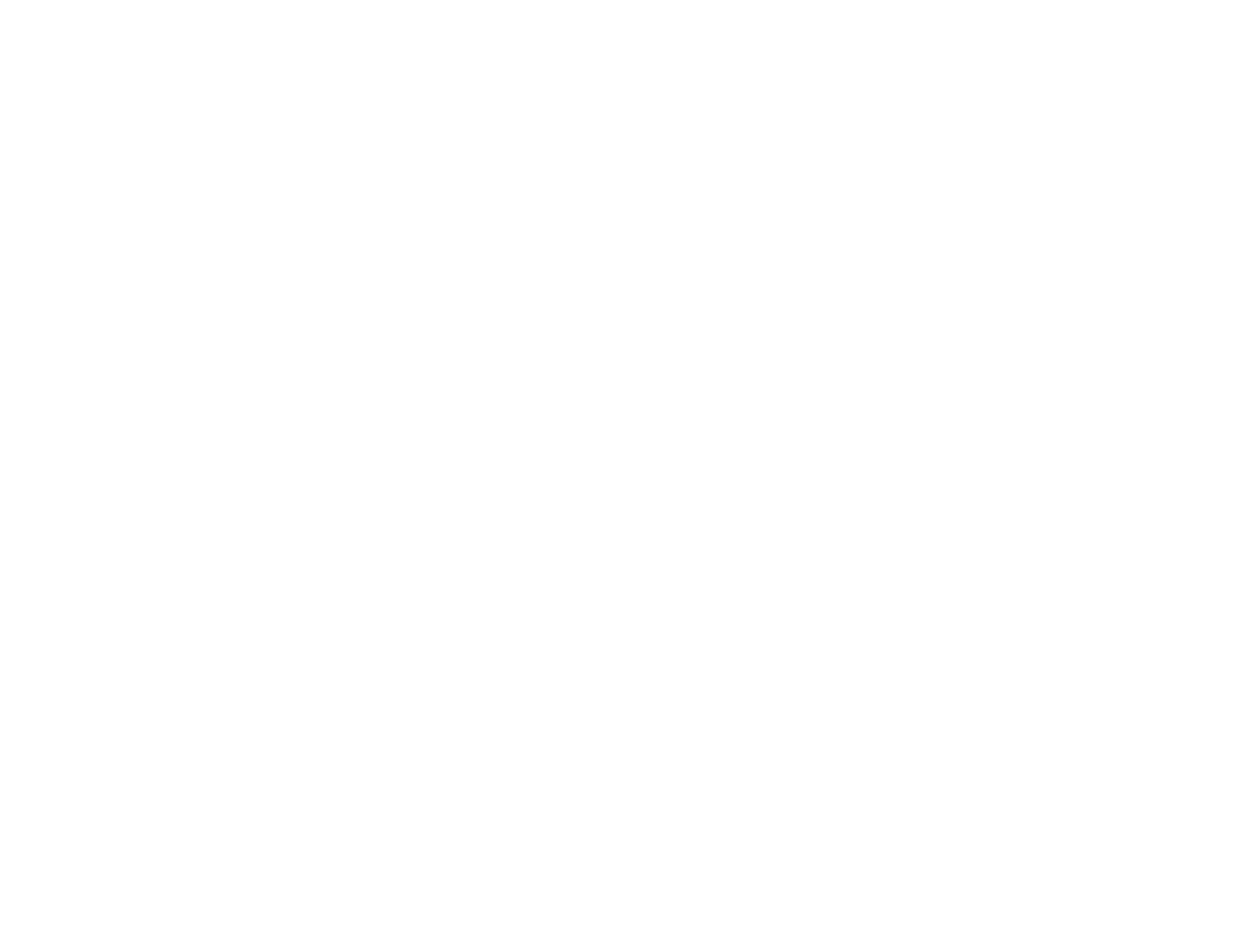
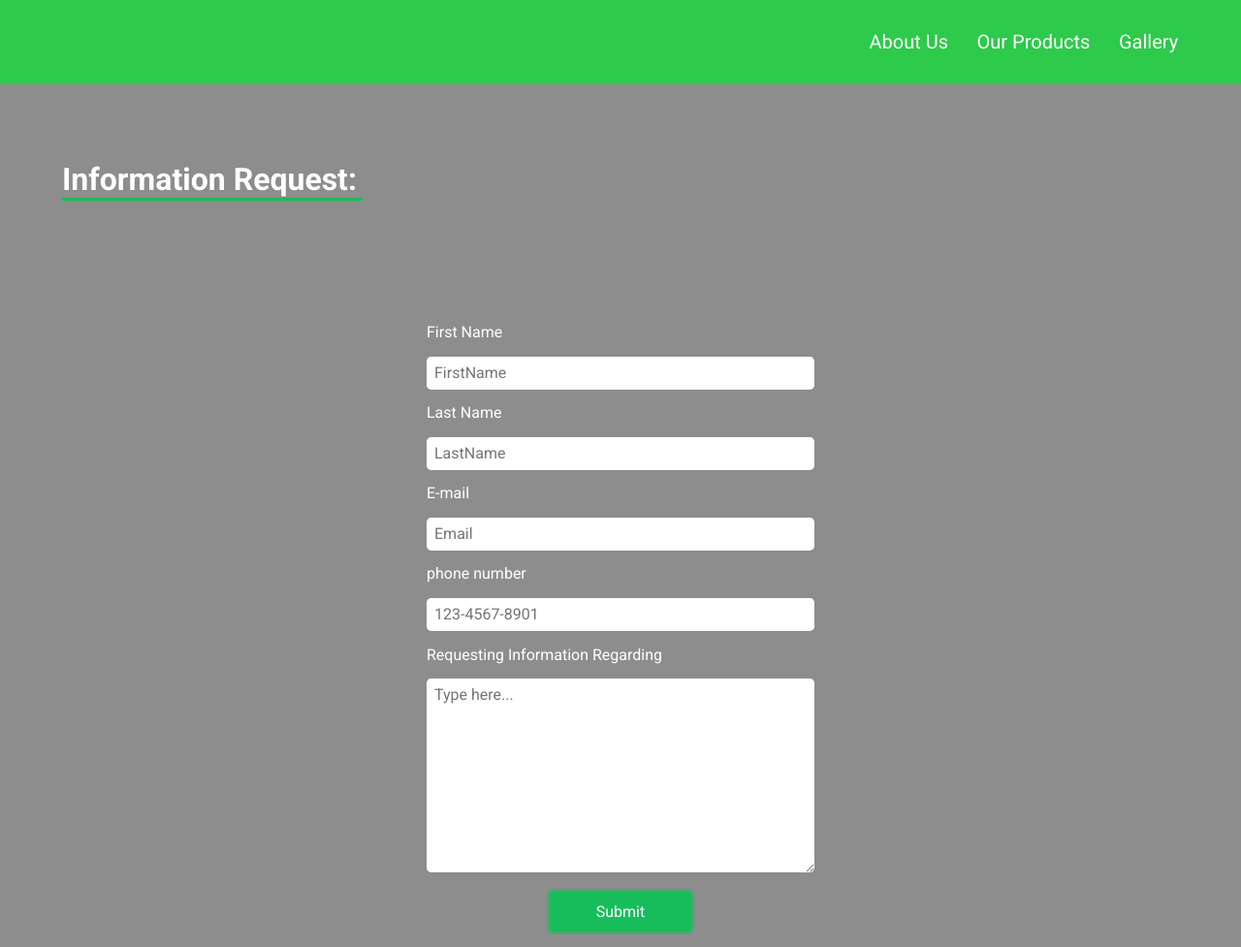
Before and after one commit to NabeelMansour/group_project, a plain HTML site: page contact.html in a window 1280 px wide. Shown: the whole page at 97% size. Before the commit the page ends 800 px from the top, so only its background shows below. Drawn offline with nearby package versions, Linux system fonts and the light colour scheme.

Commit message:
modified and styled the contact.html

```diff
--- a/contact.html
+++ b/contact.html
@@ -0,0 +1,79 @@
+<!DOCTYPE html>
+<html lang="en">
+  <head>
+    <meta charset="UTF-8" />
+    <meta http-equiv="X-UA-Compatible" content="IE=edge" />
+    <meta name="viewport" content="width=device-width, initial-scale=1.0" />
+    <link
+      rel="stylesheet"
+      href="https://cdnjs.cloudflare.com/ajax/libs/normalize/8.0.1/normalize.min.css"
+      integrity="sha512-NhSC1YmyruXifcj/KFRWoC561YpHpc5Jtzgvbuzx5VozKpWvQ+4nXhPdFgmx8xqexRcpAglTj9sIBWINXa8x5w=="
+      crossorigin="anonymous"
+      referrerpolicy="no-referrer"
+    />
+    <link rel="preconnect" href="https://fonts.googleapis.com" />
+    <link rel="preconnect" href="https://fonts.gstatic.com" crossorigin />
+    <link
+      href="https://fonts.googleapis.com/css2?family=Roboto:wght@400;700&display=swap"
+      rel="stylesheet"
+    />
+    <link rel="stylesheet" href="./css/style.css" />
+    <title>Contact</title>
+  </head>
+  <body>
+    <!-- header -->
+    <header class="header">
+      <nav>
+        <ul class="container">
+          <li><a href="./about.html">about us</a></li>
+          <li><a href="./our-products.html">our products</a></li>
+          <li><a href="./gallery.html">gallery</a></li>
+        </ul>
+      </nav>
+    </header>
+
+    <!-- main -->
+    <main class="container">
+      <h1>Information Request:</h1>
+
+      <!-- Form -->
+      <form action="#" method="post" class="form">
+        <div class="form-items item-one">
+          <label for="first-name">First Name</label>
+          <input type="text" id="first-name" placeholder="FirstName" required />
+        </div>
+        <div class="form-items item-two">
+          <label for="last-name">Last Name</label>
+          <input type="text" id="last-name" placeholder="LastName" required />
+        </div>
+        <div class="form-items">
+          <label for="email">E-mail</label>
+          <input type="email" id="email" placeholder="Email" required />
+        </div>
+        <div class="form-items">
+          <label for="phone">phone number</label>
+          <input
+            type="tel"
+            id="phone"
+            name="phone"
+            placeholder="123-4567-8901"
+            pattern="[0-9]{10}"
+            required
+          />
+        </div>
+        <div class="form-items">
+          <label for="request">Requesting Information Regarding</label>
+          <textarea
+            name="request"
+            id="request"
+            cols="30"
+            rows="10"
+            placeholder="Type here..."
+            required
+          ></textarea>
+        </div>
+        <button class="btn">Submit</button>
+      </form>
+    </main>
+  </body>
+</html>
--- a/css/style.css
+++ b/css/style.css
@@ -0,0 +1,123 @@
+* {
+  margin: 0;
+  padding: 0;
+  box-sizing: border-box;
+}
+
+body {
+  background: #8d8d8d;
+  color: #fff;
+  font-family: 'Roboto', sans-serif;
+  width: 100vw;
+  min-height: 100vh;
+}
+
+.container {
+  max-width: 1200px;
+}
+
+/* header */
+
+.header {
+  background: #2dca4b;
+  padding: 2rem;
+}
+
+nav ul {
+  display: flex;
+  justify-content: flex-end;
+  align-items: center;
+  margin: 0 auto;
+}
+
+ul li {
+  list-style-type: none;
+}
+
+ul li a {
+  color: #fff;
+  text-decoration: none;
+  margin-right: 1rem;
+  font-size: 20px;
+  text-transform: capitalize;
+}
+
+a {
+  box-shadow: inset 0 0 0 0 #5cd990;
+  color: inherit;
+  margin: 0 -.25rem;
+  padding: 0 .55rem;
+  transition: .25s ease;
+}
+
+a:hover {
+  color: #d5d3d3;
+  box-shadow: 0 2px 0 0 currentcolor;
+}
+
+
+/* main */
+
+main {
+  width: 90vw;
+  /* max-width: 1200px; */
+  margin: 0 auto;
+}
+
+.container h1 {
+  border-bottom: .2rem solid #18BD5B;
+  max-width: 310px;
+  margin-top: 5rem;
+}
+
+.form {
+  display: flex;
+  flex-direction: column;
+  align-items: center;
+  justify-content: center;
+  margin-top: 7rem;
+}
+
+.form-items {
+  width: 400px;
+  max-width: 700px;
+}
+
+.form-items .item-one,
+.form-items .item-two {
+  display: inline-block;
+  max-width: 150px;
+}
+
+label {
+  display: block;
+  margin: .95rem 0;
+}
+
+input,
+textarea {
+  border-radius: .3rem;
+  border: none;
+  padding: .5rem;
+  width: 100%;
+}
+
+.btn {
+  padding: .7rem 3rem;
+  color: #fff;
+  background: #18BD5B;
+  border: none;
+  border-radius: .2rem;
+  margin: 1rem;
+  outline-width: 0.2rem;
+  outline-color: #51a572;
+  outline-style: solid;
+  text-align: center;
+  transition: 0.35s all ease-in;
+
+}
+
+.btn:hover {
+  outline-offset: 7px;
+  cursor: pointer;
+}
```
Also changed, not shown: about.html (+10 -0 lines), gallery.html (+10 -0 lines), index.html (+8 -0 lines).
